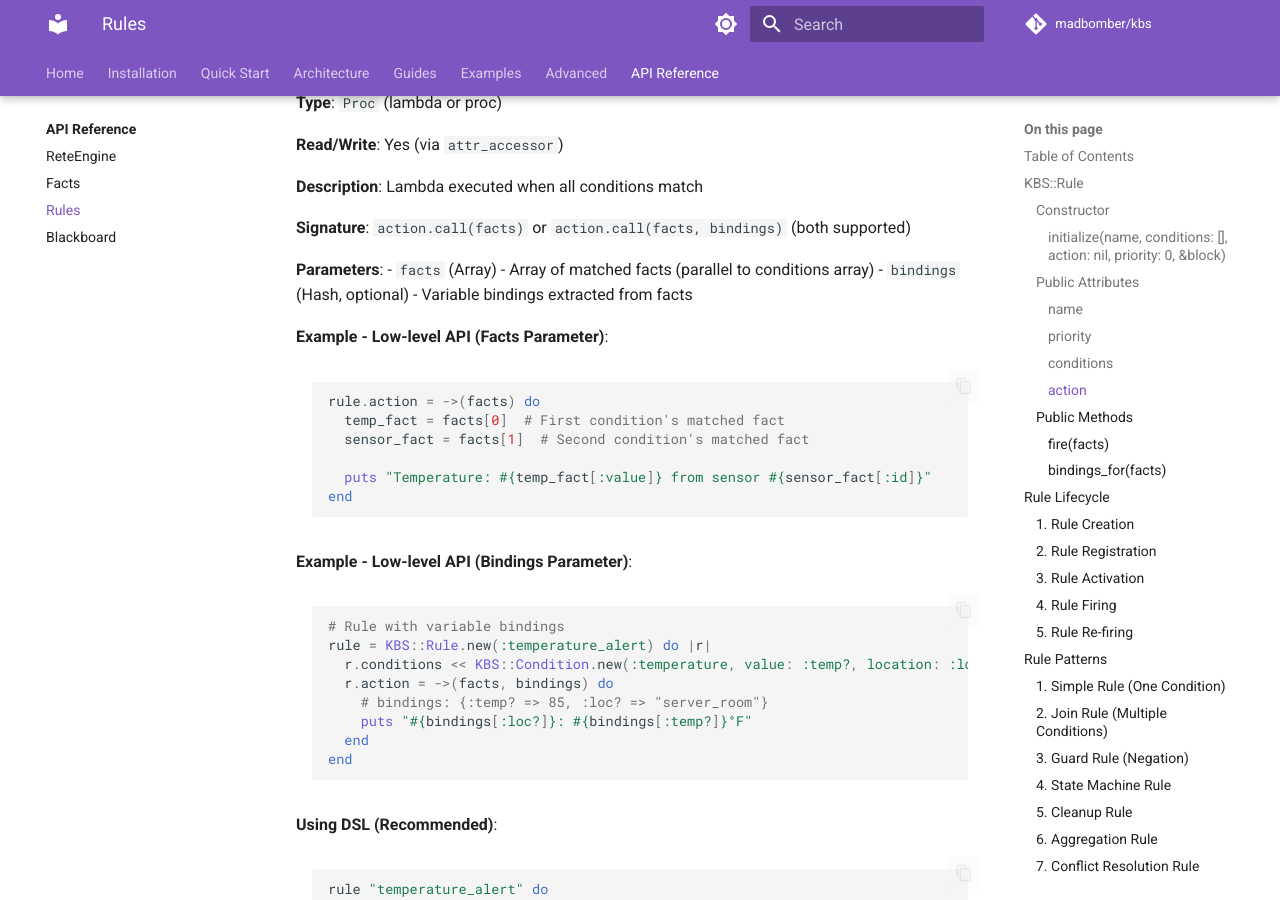
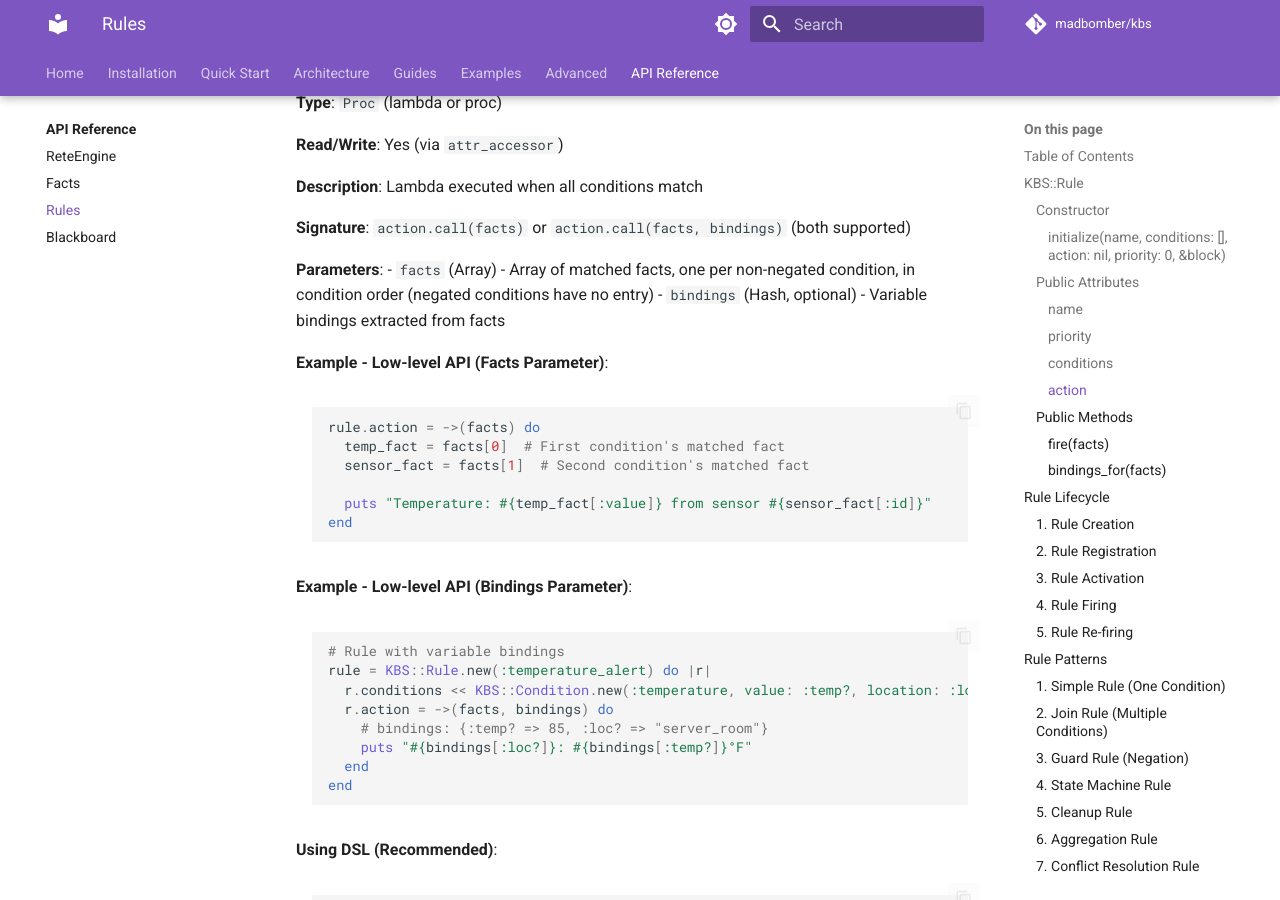
Before and after one commit to MadBomber/kbs, an MkDocs documentation site: the page built from docs/api/rules.md, in a window 1280 px wide and 900 px high, scrolled down 6013 px. Built offline with MkDocs 1.6.1 and Material for MkDocs 9.7.7, drawn with Linux system fonts in a browser that asks for light colours; comment, search, counter and statistics services are not loaded; the version menu is left out; some of the changed text lies outside the part shown.

Commit message:
docs: describe the facts an action receives after a negation

```diff
--- a/docs/api/rules.md
+++ b/docs/api/rules.md
@@ -283,7 +283,7 @@ See [Performance Guide](../advanced/performance.md) for condition ordering strat
 **Signature**: `action.call(facts)` or `action.call(facts, bindings)` (both supported)
 
 **Parameters**:
-- `facts` (Array<KBS::Fact>) - Array of matched facts (parallel to conditions array)
+- `facts` (Array<KBS::Fact>) - Array of matched facts, one per non-negated condition, in condition order (negated conditions have no entry)
 - `bindings` (Hash, optional) - Variable bindings extracted from facts
 
 **Example - Low-level API (Facts Parameter)**:
@@ -377,7 +377,7 @@ end
 
 #### `bindings_for(facts)`
 
-Returns the variable bindings for a set of matched facts. `fire` passes these to a two-parameter action, and `KBS::Blackboard::Engine` records them in its audit log.
+Returns the variable bindings for a set of matched facts. `fire` passes these to any action that is not a one-parameter lambda, and `KBS::Blackboard::Engine` records them in its audit log.
 
 **Parameters**:
 - `facts` (Array<KBS::Fact>) - Matched facts in the same shape `fire` takes: one per non-negated condition, in condition order
```
Also changed, not shown: docs/what-is-a-rule.md (+1 -1 lines), 1 other file.
